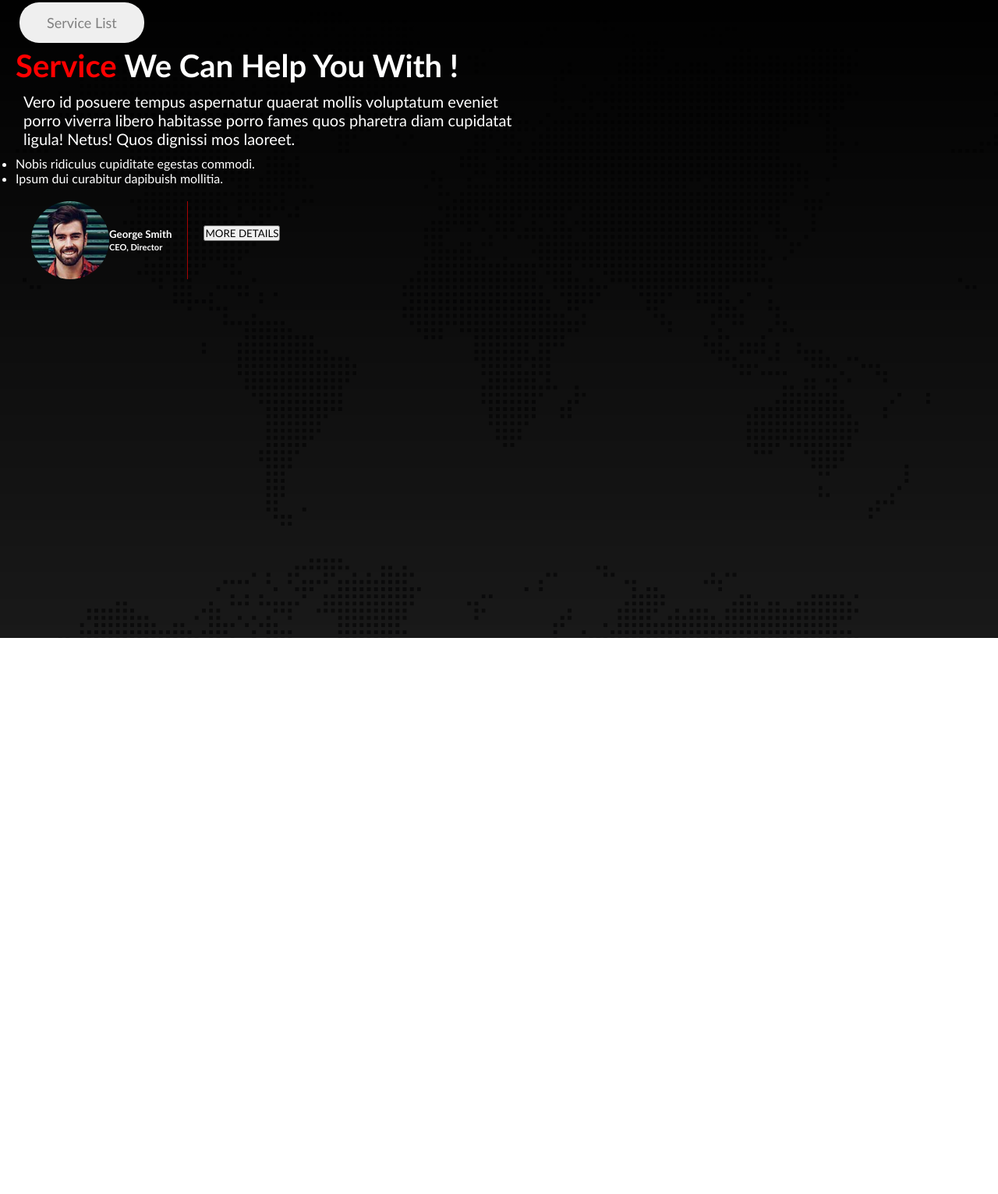
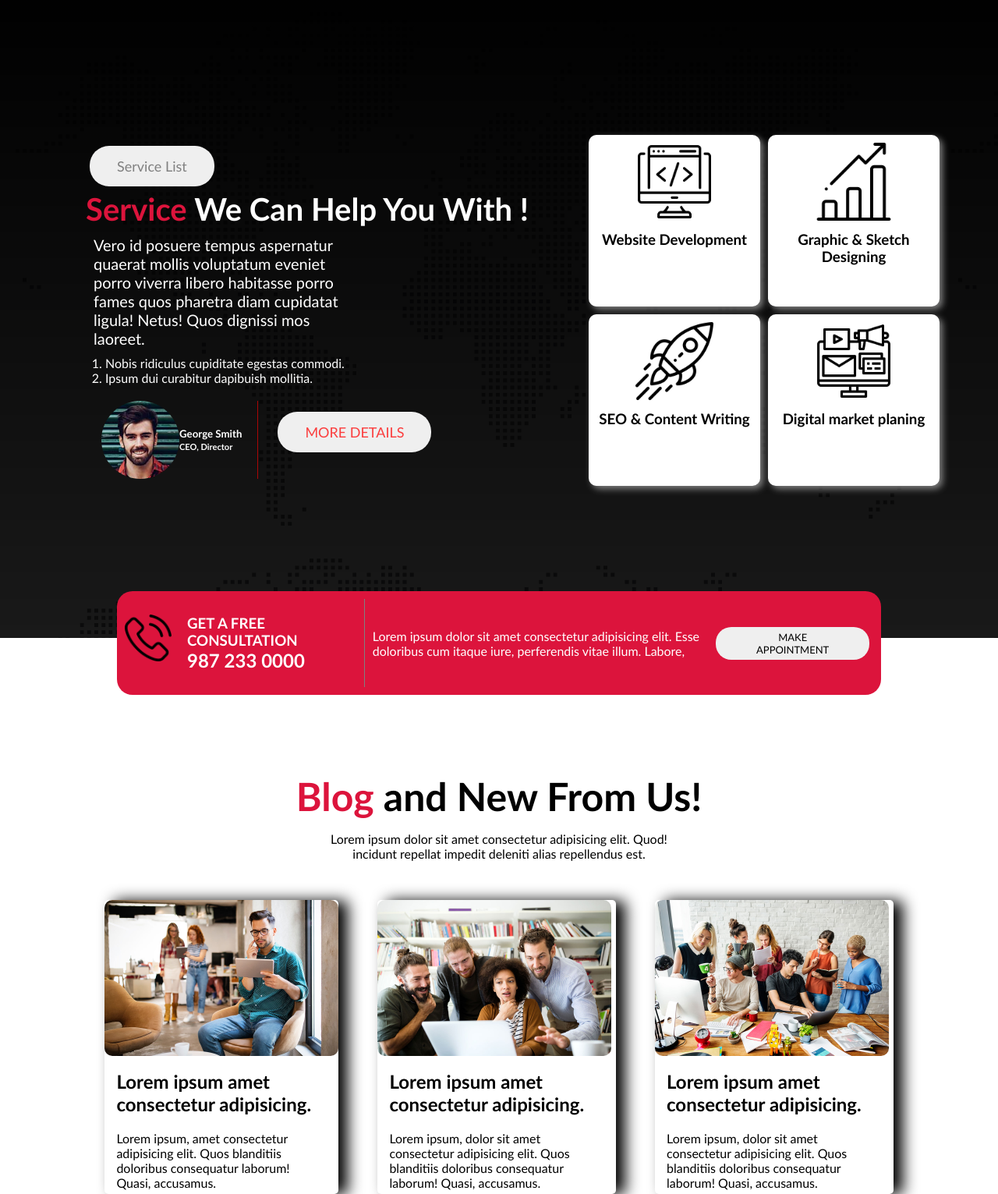
Before and after one commit to somaiya484/digital-agency, a plain HTML site: page index.html in a window 1280 px wide. Shown: the part 880-2411 px from the top of the page at 78% size. Before the commit the page ends 1698 px from the top, so only its background shows below. Drawn offline with Linux system fonts and the light colour scheme.

Commit message:
other section added

```diff
--- a/index.html
+++ b/index.html
@@ -26,6 +26,7 @@
     </header>
 
     <!-- Banner section -->
+    <section>
         <div class="banner-container">
             <div class="banner-details">
                 <h1 class="title-banner"><span class="primary">Digital</span> Agency You<br> Can Rely Upon !</h1>
@@ -40,8 +41,10 @@
                 </div>
             </div>
         </div>
+    </section>
 
     <!-- Service section -->
+    <section>
         <div class="service-container">
             <div class="service-left-container">
                 <div class="service-details">
@@ -52,25 +55,96 @@
                         porro viverra libero habitasse porro fames quos pharetra diam
                         cupidatat ligula! Netus! Quos dignissi mos laoreet.
                     </p>
-                <ul>
+                    <ol type="1">
                         <li>Nobis ridiculus cupiditate egestas commodi.</li>
                         <li>Ipsum dui curabitur dapibuish mollitia.</li>
-                </ul>
+                    </ol>
                     <div class="author-details">
                         <div class="author-img-desc">
                             <img class="author-img" src="asset/image/author.jpg" alt="">
                             <h5>George Smith <br /><small>CEO, Director</small></h5>
                         </div>
                         <div class="more-details">
-                        <button>MORE DETAILS</button>
+                            <button class="btn service-btn" style="color: rgba(255, 0, 0, 0.744);">MORE DETAILS</button>
                         </div>
                     </div>
                 </div>
             </div>
             <div class="service-right-container">
-
+                <div class="services">
+                    <div class="service-up">
+                        <div class="service">
+                            <img class="service-logo" src="asset/icons/coding.png" alt="">
+                            <h3>Website Development</h3>
+                        </div>
+                        <div class="service">
+                            <img class="service-logo" src="asset/icons/bar-chart.png" alt="">
+                            <h3>Graphic & Sketch Designing </h3>
                         </div>
                     </div>
+                    <div class="service-down">
+                        <div class="service">
+                            <img class="service-logo" src="asset/icons/startup.png" alt="">
+                            <h3>SEO & Content Writing </h3>
+                        </div>
+                        <div class="service">
+                            <img class="service-logo" src="asset/icons/digital-marketing.png" alt="">
+                            <h3>Digital market planing</h3>
+                        </div>
+                    </div>
+                </div>
+            </div>
+        </div>
+    </section>
 
+    <!-- appointment section -->
+    <section>
+        <div class="appointment-section">
+            <div class="phone-call">
+                <div>
+                    <img class="call-icons" src="asset/icons/phone-call.png" alt="">
+                </div>
+                <div class="contact-num">
+                    <h3>GET A FREE CONSULTATION</h3>
+                    <h1> 987 233 0000</h1>
+                </div>
+            </div>
+            <div class="app-description">
+                <p>
+                    Lorem ipsum dolor sit amet consectetur adipisicing elit. Esse doloribus cum itaque iure, perferendis vitae illum. Labore,
+                </p>
+            </div>
+            <div>
+                <button class="appointment-btn">MAKE APPOINTMENT</button>
+            </div>
+        </div>
+    </section>
+
+    <!-- Blog section -->
+    <section class="common-section">
+        <h2 class="blog-title"><span class="primary">Blog</span> and New From Us!</h2>
+        <p class="blog-description">Lorem ipsum dolor sit amet consectetur adipisicing elit. Quod!<br> incidunt repellat impedit deleniti alias repellendus est.</p>
+        <div class="Blogs">
+            <div class="blog-1">
+                <img class="blog-img" src="asset/image/blog-1.jpg" alt="">
+                <h2>Lorem ipsum amet consectetur adipisicing.</h2>
+                <p>Lorem ipsum, amet consectetur adipisicing elit. Quos blanditiis doloribus consequatur laborum! Quasi, accusamus.</p>
+            </div>
+            <div class="blog-1">
+                <img class="blog-img" src="asset/image/blog-2.jpg" alt="">
+                <h2>Lorem ipsum amet consectetur adipisicing.</h2>
+                <p>Lorem ipsum, dolor sit amet consectetur adipisicing elit. Quos blanditiis doloribus consequatur laborum! Quasi, accusamus.</p>
+            </div>
+            <div class="blog-1">
+                <img class="blog-img" src="asset/image/blog-3.jpg" alt="">
+                <h2>Lorem ipsum amet consectetur adipisicing.</h2>
+                <p>Lorem ipsum, dolor sit amet consectetur adipisicing elit. Quos blanditiis doloribus consequatur laborum! Quasi, accusamus.</p>
+            </div>
+        </div>
+    </section>
+
+    <!--about us-->
+    <div class="main-div">
+    </div>
 </body>
 </html>
--- a/style.css
+++ b/style.css
@@ -2,6 +2,9 @@
     margin: 0px;
     padding: 0px;
     font-family:'Gill Sans', 'Gill Sans MT', Calibri, 'Trebuchet MS', sans-serif;
+}
+.common-section{
+    margin-top: 100px;
 }
 /* navbar style */
 .nav-container{
@@ -41,7 +44,7 @@
     font-weight: bold;
 }
 .primary{
-    color: red;
+    color: crimson;
 }
 .description{
     font-size: 22px;
@@ -57,11 +60,11 @@
     border-radius: 10px;
 }
 .btn-discover{
-    background-color: red;
+    background-color: crimson;
     color: white;
 }
 .btn-hire{
-    color: red;
+    color: crimson;
 }
 /* service style */
 .service-container{
@@ -71,6 +74,16 @@
     background-blend-mode: overlay;
     color: white;
     padding: 20px;
+    display: flex;
+    justify-content: center;
+    align-items: center;
+    margin: auto;
+}
+.service-left-container{
+    width: 50%;
+}
+.service-left-container ol{
+    margin-left: 25px;
 }
 .service-btn{
     color: gray;
@@ -104,3 +117,92 @@
 .more-details{
     padding: 20px;
 }
+.service-up{
+    display: flex;
+}
+.service-down{
+    display: flex;
+}
+.service{
+    padding: 10px;
+    background-color: white;
+    box-shadow: 4px 4px 8px gray;
+    height: 200px;
+    width: 200px;
+    text-align: center;
+    color: black;
+    border-radius: 10px;
+    margin: 5px;
+}
+.service-logo{
+    width: 50%;
+    padding-bottom: 10px;
+}
+/* appointment style */
+.appointment-section{
+    display: flex;
+    justify-content: center;
+    align-items: center;
+    width: 75%;
+    background-color: crimson;
+    padding: 10px;
+    color: white;
+    margin: auto;
+    border-radius: 20px;
+    margin-top: -60px;
+}
+.phone-call{
+    display: flex;
+}
+.call-icons{
+    width: 60px;
+    margin-top: 20px;
+}
+.contact-num{
+    padding: 20px;
+    border-right: 1px solid gray;
+}
+.app-description{
+    width: 50%;
+    padding: 0px 10px;
+}
+.appointment-btn{
+    padding: 5px 45px;
+    border: none;
+    font-size: 13px;
+    margin: 5px;
+    border-radius: 20px;
+}
+/* style blog section */
+.blog-title{
+    font-size: 50px;
+    text-align: center;
+    margin-bottom: 15px;
+}
+.blog-description{
+    text-align: center;
+}
+.blog-img{
+    width: 300px;
+    border-radius: 10px;
+}
+.Blogs{
+    width: 79%;
+    display: flex;
+    justify-content:space-evenly;
+    align-items: center;
+    gap: 50px;
+    margin: auto;
+    margin-top: 50px;
+}
+.blog-1{
+    box-shadow: 12px 1px 19px black;
+    border:none;
+    border-radius: 5px;
+}
+.blog-1 h2{
+    padding: 15px;
+}
+.blog-1 p{
+    padding: 5px 15px;
+}
```
Lines whose indentation alone changed are shown as unchanged.
